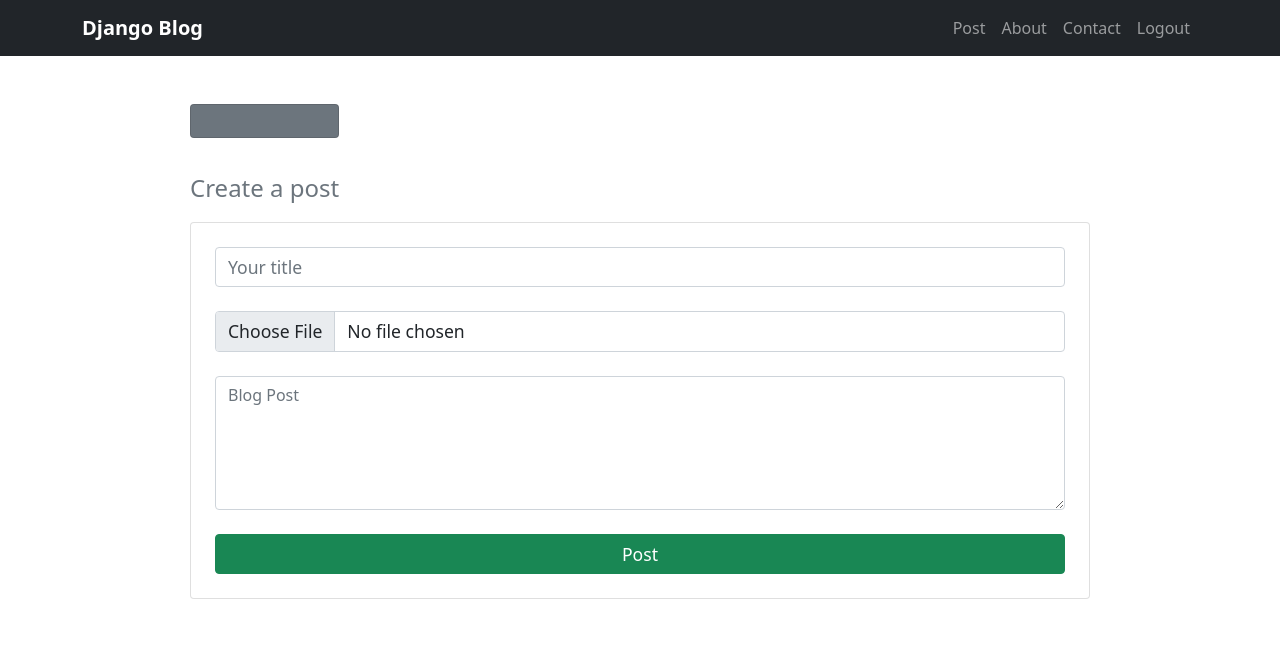
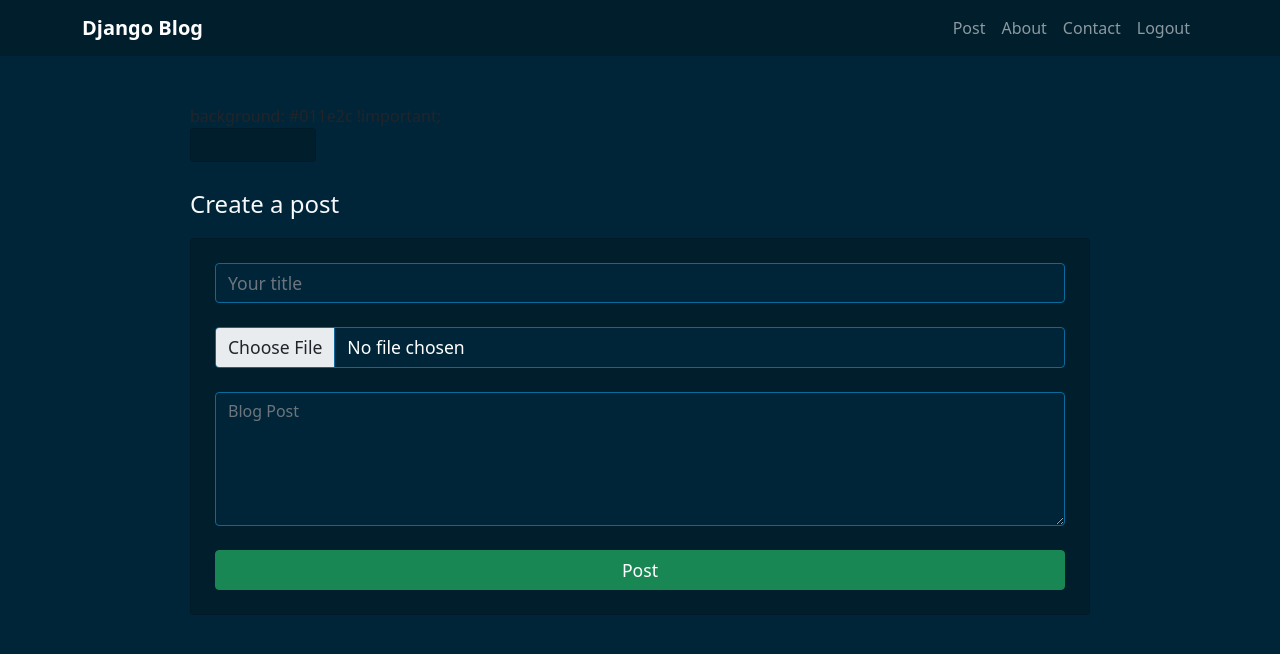
Before and after one commit to engrmarkk/django_blog, a Django app: page /welcome in a window 1280 px wide. Shown: the top 654 px of the page. Run offline with Django 4.2, Linux system fonts and the light colour scheme; the visitor is signed in with stand-in values (Sample User, id 1); data that the repository does not hold is empty; some libraries are stand-ins or nearby versions.

Commit message:
templates and static file

```diff
--- a/static/style.css
+++ b/static/style.css
@@ -5,6 +5,14 @@
 form{
     max-width: 900px;
 }
+
+body {
+    background: #002538 !important;
+  }
+
+nav {
+    background: #011e2c !important;
+  }
 
 .display{
     max-width: 900px;
--- a/templates/base.html
+++ b/templates/base.html
@@ -47,9 +47,9 @@
   </head>
 
 
-<body>
+<body style="background: #002538 !important;">
       <!-- Navbar -->
-      <nav class="navbar navbar-expand-lg bg-dark navbar-dark py-2">
+      <nav class="navbar navbar-expand-lg navbar-dark py-2" id="nav" style="background: #011e2c !important;">
         <div class="container">
           <!-- The navbar brand -->
           <a href="/"
--- a/templates/login.html
+++ b/templates/login.html
@@ -12,6 +12,7 @@
 <div>
     <form action="" method="post" class="px-lg-5 p-5 card" style="
     margin: 7rem auto 0 auto;
+    background: #011e2c !important;
     max-width: 26rem;
   ">
    <h2 class="text-center text-muted d-flex justify-content-center mb-5">Login</h2>
@@ -19,7 +20,7 @@
         <input type="text" name="username" placeholder="username" class="form-control" style="box-shadow: none !important;"><br>
         <input type="password" name="password" placeholder="password" class="form-control" style="box-shadow: none !important;"><br>
         <input type="submit" value="Login" class="btn btn-success text-light border-0 " style="box-shadow: none !important;">
-        <p class='mt-3 small'>Don't have an account?
+        <p class='mt-3 small text-white'>Don't have an account?
     <a href="/register">Register</a>
     </p>
     </form>
--- a/templates/register.html
+++ b/templates/register.html
@@ -14,6 +14,7 @@
 
 <div>
     <form action="" method="post" class="px-lg-5 p-5 card" style="
+    background: #011e2c !important;
     margin: 7rem auto 2rem auto;
   ">
    <h2 class="text-center text-muted d-flex justify-content-center mb-5">Register</h2>
--- a/templates/welcomepage.html
+++ b/templates/welcomepage.html
@@ -15,22 +15,46 @@
 
     <div class="display m-auto mt-5">
 
-        <marquee class="h5 px-3 py-1 card bg-secondary text-white" style="width: fit-content;">Hey, {{user.username.title}}</marquee><br>
-        <p class="text-muted fs-4">Create a post</p>
-        <form action="" method="post" class="p-4 rounded card">
+    background: #011e2c !important;
+        <marquee class=" px-3 py-1 card text-white" style="width: fit-content;
+    background: #011e2c !important;
+
+        ">Hey, {{user.username.title}}</marquee><br>
+        <p class="text-light fs-4">Create a post</p>
+        <form action="" method="post" class="p-4 rounded card" style="
+    background: #011e2c !important;
+        ">
             {% csrf_token %}
-            <input type="text" name="title" id=""  placeholder="Your title" class="form-control"><br>
-            <input type="file" name="image" id="" class="form-control"><br>
-            <textarea name="content" id="" cols="30" rows="5" class="form-control" placeholder="Blog Post"></textarea><br>
+            <input type="text" name="title" id=""  placeholder="Your title" class="form-control" style="
+    background: #002538 !important;
+            box-shadow: none !important;
+            color: #ffff !important;
+            border-color: #096b9c;
+            "><br>
+            <input type="file" name="image" id="" class="form-control" style="
+            background: #002538 !important;
+            box-shadow: none !important;
+            color: #ffff !important;
+            border-color: #096b9c;
+            "><br>
+            <textarea name="content" id="" cols="30" rows="5" class="form-control" placeholder="Blog Post" style="
+            background: #002538 !important;
+            box-shadow: none !important;
+            color: #ffff !important;
+            border-color: #096b9c;
+            "></textarea><br>
             <input type="submit" value="Post" class="btn btn-success">
         </form>
         {% for blog in blogs reversed %}
-        <div class="card p-4 mt-5 mb-3">
+        <div class="card p-4 mt-5 mb-3" style="
+    background: #011e2c !important;
+
+        ">
             {% if blog.img %}
             <img src="{{ blog.img.url }}" alt="">
             <hr>
             {% endif %}
-        <span class="h2">{{ blog.post_title.title }}</span>
+        <span class="h2 text-warning">{{ blog.post_title.title }}</span>
         <div class="d-flex align-items-center justify-content-between">
             <div>
         <i class="fa fa-calendar-alt text-muted"></i>
@@ -43,7 +67,7 @@
                 </a>
                 &nbsp;
                 <a href="/update/{{ blog.id }}">
-                    <i class="fa fa-pen-square text-primary h6"></i>
+                    <i class="fa fa-pen-square text-info h6"></i>
                 </a>
             </small>
         </div>
```
Also changed, not shown: templates/display.html (+7 -4 lines), templates/index.html (+8 -6 lines), templates/update.html (+23 -5 lines).
